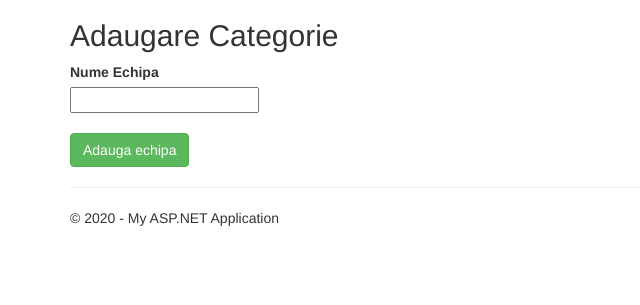
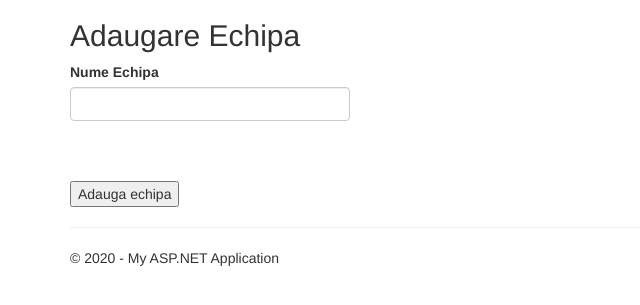
Before and after one commit to Kira060200/task_management_daw_project, an ASP.NET MVC app: page /Teams/New in a window 1280 px wide. Shown: the part 51-356 px from the top of the page, without its empty margins (0-640 px from the left). Run offline with ASP.NET Core 8 and stand-ins for ASP.NET MVC 5, Linux system fonts and the light colour scheme; the project's own start-up code is not run, and a stand-in starts its controllers and pages; some libraries are stand-ins or nearby versions.

Commit message:
Update New.cshtml

```diff
--- a/Proiect2020/Views/Teams/New.cshtml
+++ b/Proiect2020/Views/Teams/New.cshtml
@@ -1,12 +1,11 @@
-
 @{
     ViewBag.Title = "Adaugare Echipa";
 }
 
 
-
-<h2>Adaugare Categorie</h2>
-
+<h2>Adaugare Echipa</h2>
+<!--debug in caz de -->
+<!--
 <form method="post" action="/Teams/New">
 
     <label>Nume Echipa</label>
@@ -15,3 +14,14 @@
     <br /><br />
     <button class="btn btn-success" type="submit">Adauga echipa</button>
 </form>
+-->
+<form method="post" action="/Teams/New">
+    @Html.Label("TeamName", "Nume Echipa")
+    <br />
+    @Html.TextBox("TeamName", null, new { @class = "form-control" })
+    <br /><br />
+    <br />
+    <button type="submit">Adauga echipa</button>
+    <br />
+
+</form>
```
